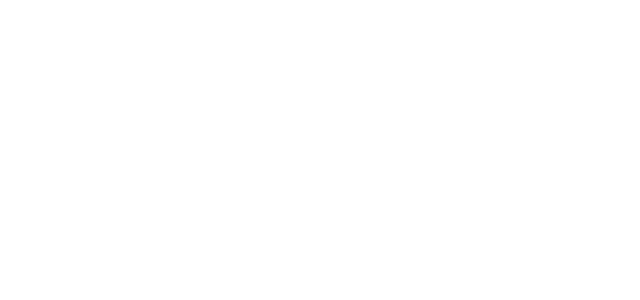
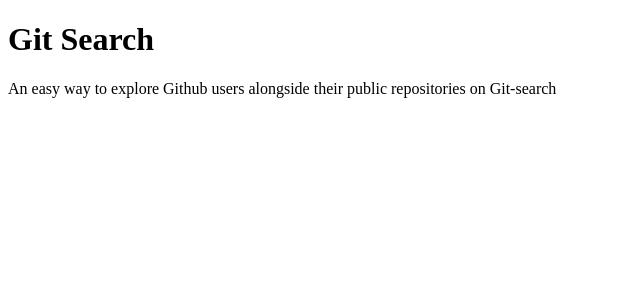
Before and after one commit to Nyambura23/Git-search, an Angular app: page / in a window 1280 px wide. Shown: the top 300 px of the page, without its empty margins (0-640 px from the left). Built offline with nearby package versions, Linux system fonts and the light colour scheme.

Commit message:
update app component to fit project title

```diff
--- a/src/app/app.component.html
+++ b/src/app/app.component.html
@@ -0,0 +1,4 @@
+<div>
+  <h1>Git Search</h1>
+  <p> An easy way to explore Github users alongside their public repositories on {{ title}}   </p>
+</div>
```
